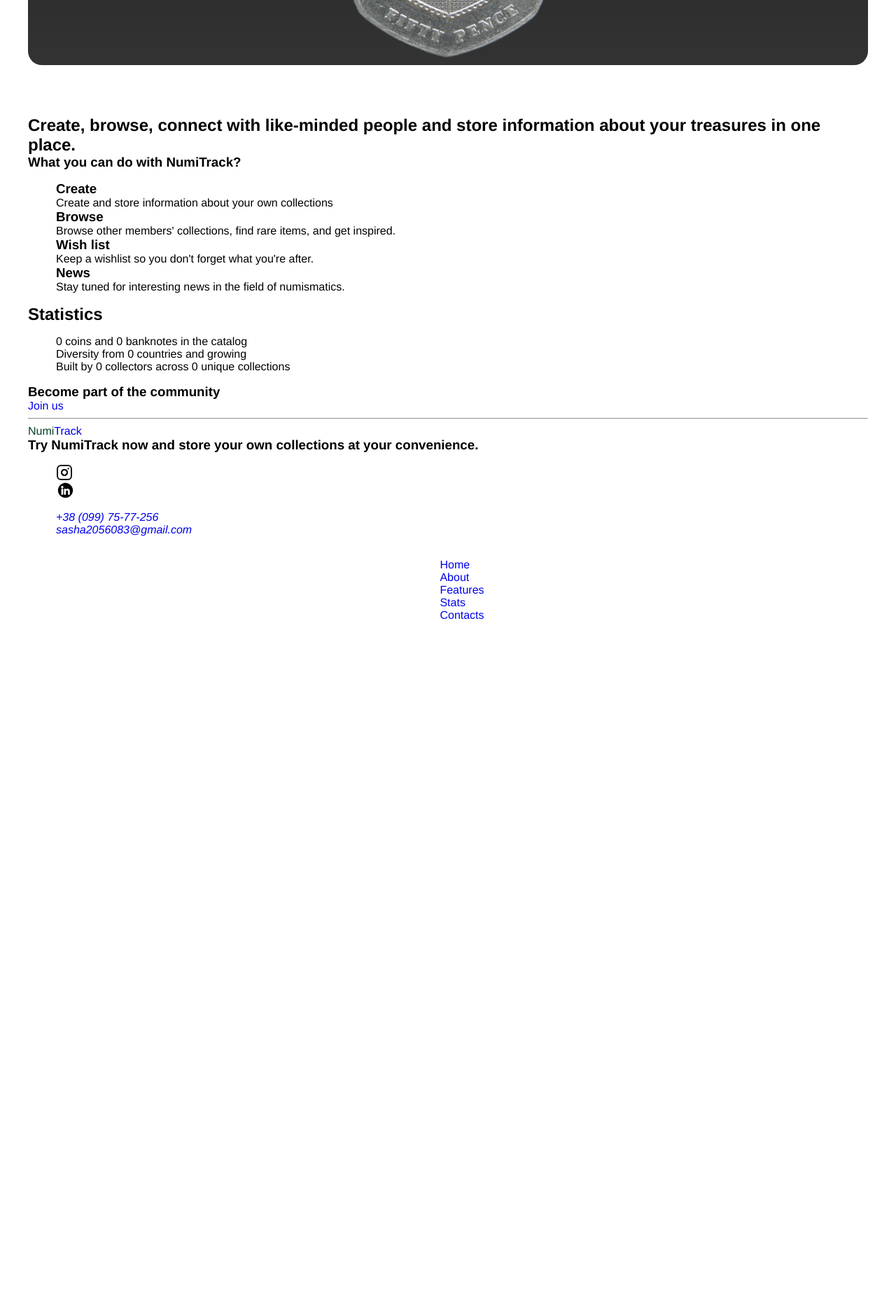
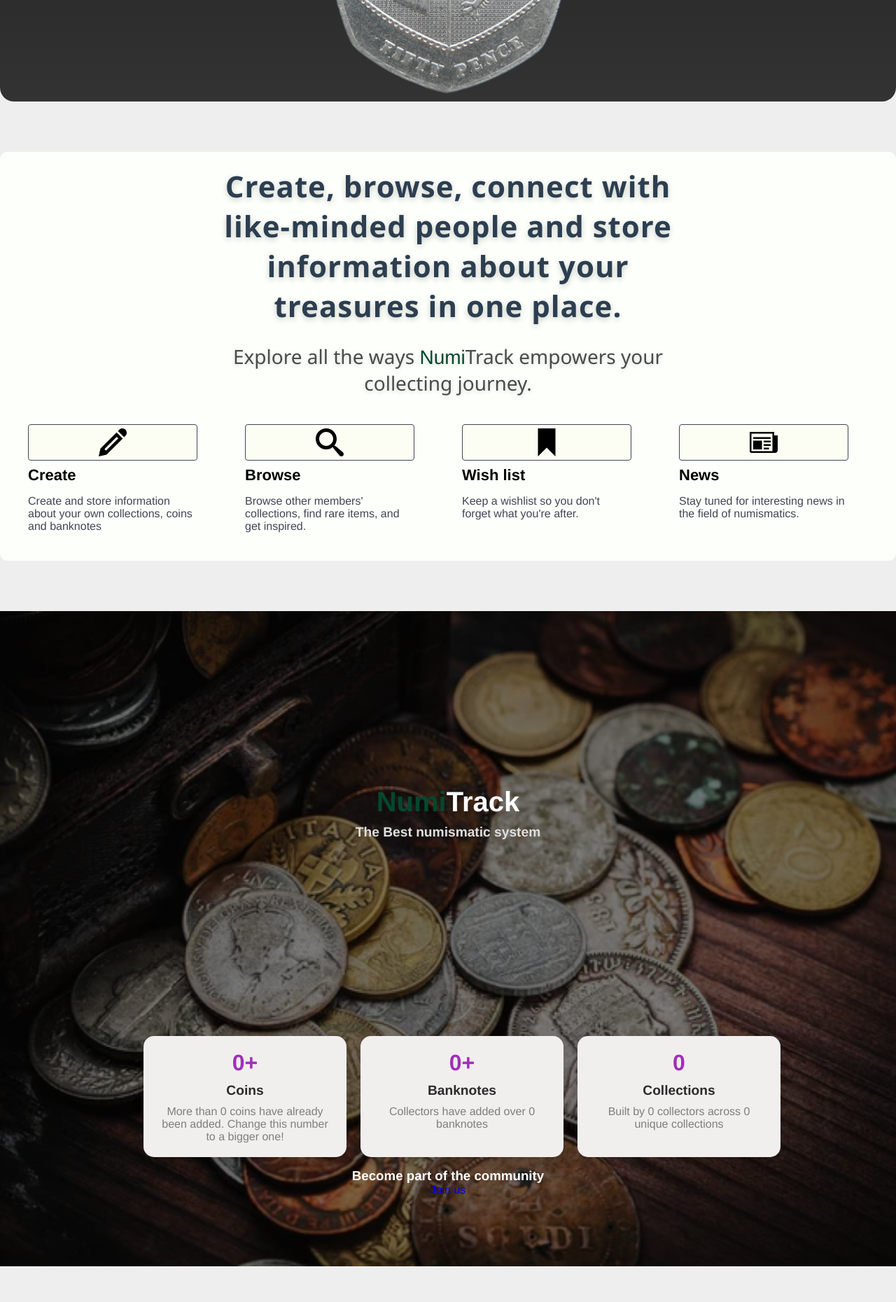
Before and after one commit to khlivniukoleksandr/NumiTrack, a Django app: page / in a window 1280 px wide. Shown: the part 780-2640 px from the top of the page at 70% size. Before the commit the page ends 1665 px from the top, so only its background shows below. Run offline with Django 5.2, Linux system fonts and the light colour scheme; data that the repository does not hold is empty.

Commit message:
Creating home-page CSS

```diff
--- a/items/views.py
+++ b/items/views.py
@@ -18,7 +18,8 @@ def index(request: HttpRequest) -> HttpResponse:
     count_collections = Collection.objects.count()
     num_banknotes = Banknote.objects.count()
     count_collectors = Collector.objects.count()
-    num_country = Coin.objects.filter(country__isnull=False).count()
+    num_country = Coin.objects.filter(country__isnull=False).values('country').distinct().count()
+
     context = {
         "count_users": count_users,
         "count_collections": count_collections,
--- a/static/css/styles.css
+++ b/static/css/styles.css
@@ -1,5 +1,12 @@
 * {
     font-family: "Montserrat", Helvetica;
+}
+
+body {
+    margin: 0;
+    padding: 0;
+    width: 100%;
+    background-color: #efeeee;
 }
 
 h1,
@@ -36,9 +43,8 @@ button {
 }
 
 .container {
-    max-width: 1200px;
+    width: 100%;
     margin: 0 auto;
-    padding: 0 16px;
 
 }
 
@@ -101,7 +107,7 @@ button {
 
 /* Header */
 .span-title {
-    color: #004225;
+    color: #05472d;
 }
 
 .header-navigation,
@@ -127,32 +133,32 @@ button {
     background-color: #0eb6df;
 }
 
+/*___________________________Home page______________________________*/
 /* Home page */
 
 /* 1 section Hero-section*/
 .hero-section {
+    padding-top: 60px;
     background-color: black;
     background-image: linear-gradient(to top, rgba(255, 255, 255, 0.2), rgba(255, 255, 255, 0.05)),
     url(/static/images/hero-banner.jpg);
     background-position: center;
-    width: 1200px;
-    height: 800px;
     background-size: contain;
     border-radius: 20px;
     margin-bottom: 72px;
     background-repeat: no-repeat;
+    height: 800px;
 }
 
 .hero-section-title {
     font-size: 42px;
-    padding-top: 150px;
     color: #ffffff;
     margin-bottom: 170px;
     text-align: center;
 }
 
 .hero-section-text {
-    padding: 80px 40px 40px 40px;
+    padding: 100px 40px 40px 40px;
 }
 
 .hero-section-description {
@@ -181,14 +187,156 @@ button {
     color: #00fa8a;
 }
 
+/* 2 Second section description*/
+.section-features {
+    background-color: #fcfffa;
+    border-radius: 10px;
+    margin-bottom: 72px;
+}
 
+.features-title {
+    font-size: 42px;
+    font-weight: 700;
+    text-align: center;
+    max-width: 700px;
+    margin: 0 auto;
+    color: #2c3e50;
+    text-shadow: 0 3px 8px rgba(0, 0, 0, 0.2);
+    font-family: 'Segoe UI', 'Helvetica Neue', sans-serif;
+    letter-spacing: 1px;
+    padding-top: 20px;
+
+}
+
+.features-subtitle {
+    font-size: 28px;
+    font-weight: 400;
+    text-align: center;
+    max-width: 650px;
+    margin: 25px auto 0 auto;
+    color: #4a4a4a;
+    text-shadow: 0 2px 6px rgba(0, 0, 0, 0.15);
+    font-family: 'Segoe UI', 'Helvetica Neue', sans-serif;
+    letter-spacing: normal;
+}
+
+.features-list {
+    display: flex;
+    gap: 24px;
+    margin-top: 40px;
+    margin-right: 24px;
+}
+
+.features-list-item {
+    width: calc((100% - 72px) / 4);
+}
+
+.features-list-title {
+    font-size: 22px;
+    margin-bottom: 15px;
+}
+
+.features-list-subtitle {
+    color: #434455;
+    margin-bottom: 40px;
+    max-width: 240px;
+}
+
+.icon-second-section-wrapper {
+    display: flex;
+    justify-content: center;
+    align-items: center;
+    width: 240px;
+    height: 50px;
+    border: 1px solid #434455;
+    background-color: #fcfdf3;
+    border-radius: 4px;
+    margin-bottom: 8px;
+}
+
+/*3 Section statistics*/
+.stats-list-link {
+    color: black;
+}
+
+.section-stats {
+    max-width:100%;
+    position: relative;
+    background-image: linear-gradient(rgba(0, 0, 0, 0.5),rgba(0, 0, 0, 0.5)), url("../images/coins_background.jpg");
+    background-size: cover;
+    background-position: center;
+    padding: 60px 20px;
+    color: white;
+    text-align: center;
+    margin-bottom: 60px;
+}
+
+.stats-wrapper {
+    padding: 40px;
+    border-radius: 20px;
+}
+
+.stats-title {
+        margin-top: 150px;
+    font-size: 2.5rem;
+    margin-bottom: 10px;
+}
+
+.stats-subtitle {
+    font-size: 1.2rem;
+    margin-bottom: 280px;
+    color: #e0e0e0;
+}
+
+.stats-list {
+    display: flex;
+    flex-wrap: wrap;
+    justify-content: center;
+    gap: 20px;
+}
+
+.stats-list-item {
+    background: #f1eeee;
+    color: black;
+    border-radius: 15px;
+    padding: 20px;
+    width: 250px;
+    box-shadow: 0 4px 15px rgba(0, 0, 0, 0.2);
+    transition: background-color 0.3s ease, transform 0.3s ease-in-out;
+}
+.stats-list-item:hover {
+    cursor: pointer;
+    background-color: #fff7f4;
+    transform: scale(1.15);
+    text-decoration: none;
+    color: #434455;
+}
+
+.stats-number {
+    font-size: 2rem;
+    color: #a12eba;
+    font-weight: bold;
+    margin-bottom: 10px;
+}
+
+.stats-list-title {
+    font-size: 1.2rem;
+    font-weight: bold;
+    margin-bottom: 10px;
+        color: #2b2b2b;
+}
+.stats-list-description {
+    font-size: 1rem;
+        color: #7e7e7e;
+}
+/*________________________Profile_______________________*/
 /*Profile-page*/
 .img-profile {
     border-radius: 50%;
 }
 
 
-/*Collections*/
+/*____________________________Collections______________________*/
 
 /*My collections*/
 .collection-card {
--- a/templates/base.html
+++ b/templates/base.html
@@ -7,6 +7,7 @@
     <title>Numismatics</title>
   {% endblock %}
   <link rel="stylesheet" href="{% static 'css/styles.css' %}">
+<meta name="viewport" content="width=device-width, initial-scale=1.0">
 </head>
 <body>
 {% block header %}
--- a/templates/home_page.html
+++ b/templates/home_page.html
@@ -1,54 +1,102 @@
 {% extends "base.html" %}
+{% load static %}
 {% block content %}
   <div class="container">
     <section id="about" class="hero-section">
       <div class="hero-section-text">
         <h1 class="hero-section-title">A site for those <br>Who create real digital treasures</h1>
-        <h2 class="hero-section-description">Keep your own collection<br>View others'.<br>Join forces with numismatists.</h2>
+        <h2 class="hero-section-description">Keep your own collection<br>View others'.<br>Join forces with numismatists.
+        </h2>
         <a href="{% url 'items:create-collection' %}" class="hero-section-button">Create collection</a>
         <a href="{% url 'items:public-collections' %}" class="hero-section-button">View all collections</a>
       </div>
     </section>
     <section id="features" class="section-features">
 
-      <h2>Create, browse, connect with like-minded people and store information about your treasures in one place.</h2>
-      <h3>What you can do with NumiTrack?</h3>
-      <ul>
-        <li>
-          <h3>Create</h3>
-          <p>Create and store information about your own collections</p>
+      <h2 class="features-title">Create, browse, connect with like-minded people and store information about your
+        treasures in one place.</h2>
+      <h3 class="features-subtitle">Explore all the ways <span class="span-title">Numi</span>Track empowers your
+        collecting journey.</h3>
+      <ul class="features-list">
+
+        <li class="features-list-item">
+          <div class="icon-second-section-wrapper">
+            <svg width="40" height="40">
+              <use href="/static/images/icons.svg#icon-pencil"></use>
+            </svg>
+          </div>
+          <h3 class="features-list-title">Create</h3>
+          <p class="features-list-subtitle">Create and store information about your own collections, coins and
+            banknotes</p>
         </li>
-        <li>
-          <h3>Browse</h3>
-          <p>Browse other members' collections, find rare items, and get inspired.</p>
+
+        <li class="features-list-item">
+          <div class="icon-second-section-wrapper">
+            <svg width="40" height="40">
+              <use href="/static/images/icons.svg#icon-search"></use>
+            </svg>
+          </div>
+          <h3 class="features-list-title">Browse</h3>
+          <p class="features-list-subtitle">Browse other members' collections, find rare items, and get inspired.</p>
         </li>
-        <li>
-          <h3>Wish list</h3>
-          <p>Keep a wishlist so you don't forget what you're after.</p>
+
+        <li class="features-list-item">
+          <div class="icon-second-section-wrapper">
+            <svg width="40" height="40">
+              <use href="/static/images/icons.svg#icon-wishlist"></use>
+            </svg>
+          </div>
+          <h3 class="features-list-title">Wish list</h3>
+          <p class="features-list-subtitle">Keep a wishlist so you don't forget what you're after.</p>
         </li>
-        <li>
-          <h3>News</h3>
-          <p>Stay tuned for interesting news in the field of numismatics.</p>
+
+        <li class="features-list-item">
+          <div class="icon-second-section-wrapper">
+            <svg width="40" height="40">
+              <use href="/static/images/icons.svg#icon-newspaper"></use>
+            </svg>
+          </div>
+          <h3 class="features-list-title">News</h3>
+          <p class="features-list-subtitle">Stay tuned for interesting news in the field of numismatics.</p>
         </li>
+
       </ul>
     </section>
     <section id="stats" class="section-stats">
-      <h2>Statistics</h2>
-      <ul>
-        <li>
-          <p>{{ num_coins }} coins and {{ num_banknotes }} banknotes in the catalog</p>
+      <div class="stats-wrapper">
+        <h2 class="stats-title"><span class="span-title">Numi</span>Track</h2>
+        <h3 class="stats-subtitle">The Best numismatic system</h3>
+
+        <ul class="stats-list">
+          <li class="stats-list-item">
+            <a href="Має бути посилання на всі монети" class="stats-list-link">
+              <p class="stats-number">{{ num_coins }}+</p>
+              <h3 class="stats-list-title">Coins</h3>
+              <p class="stats-list-description">More than {{ num_coins }} coins have already been added. Change this
+                number to a bigger one!</p>
+            </a>
           </li>
-        <li>
-          <p>Diversity from {{ num_country }} countries and growing</p>
+          <li class="stats-list-item">
+            <a href="Має бути посилання на всі банкноти" class="stats-list-link">
+            <p class="stats-number">{{ num_banknotes }}+</p>
+            <h3 class="stats-list-title">Banknotes</h3>
+            <p class="stats-list-description">Collectors have added over {{ num_banknotes }} banknotes</p>
+            </a>
           </li>
-        <li>
-          <p>Built by {{ count_collectors }} collectors across {{ count_collections }} unique collections</p>
+          <li class="stats-list-item">
+          <a href="{% url 'items:public-collections' %}" class="stats-list-link">
+            <p class="stats-number">{{ count_collections }}</p>
+            <h3 class="stats-list-title">Collections</h3>
+            <p class="stats-list-description">Built by {{ count_collectors }} collectors across {{ count_collections }}
+              unique collections</p>
+            </a>
           </li>
         </ul>
         {% if not user.is_authenticated %}
           <h3>Become part of the community</h3>
           <a href="{% url 'login' %}">Join us</a>
         {% endif %}
+      </div>
     </section>
   </div>
 {% endblock %}
```
Also changed, not shown: templates/search/results.html (deleted, +0 -21 lines), static/images/coins_background.jpg (added), static/images/icons.svg (added). Lines whose indentation alone changed are shown as unchanged.
